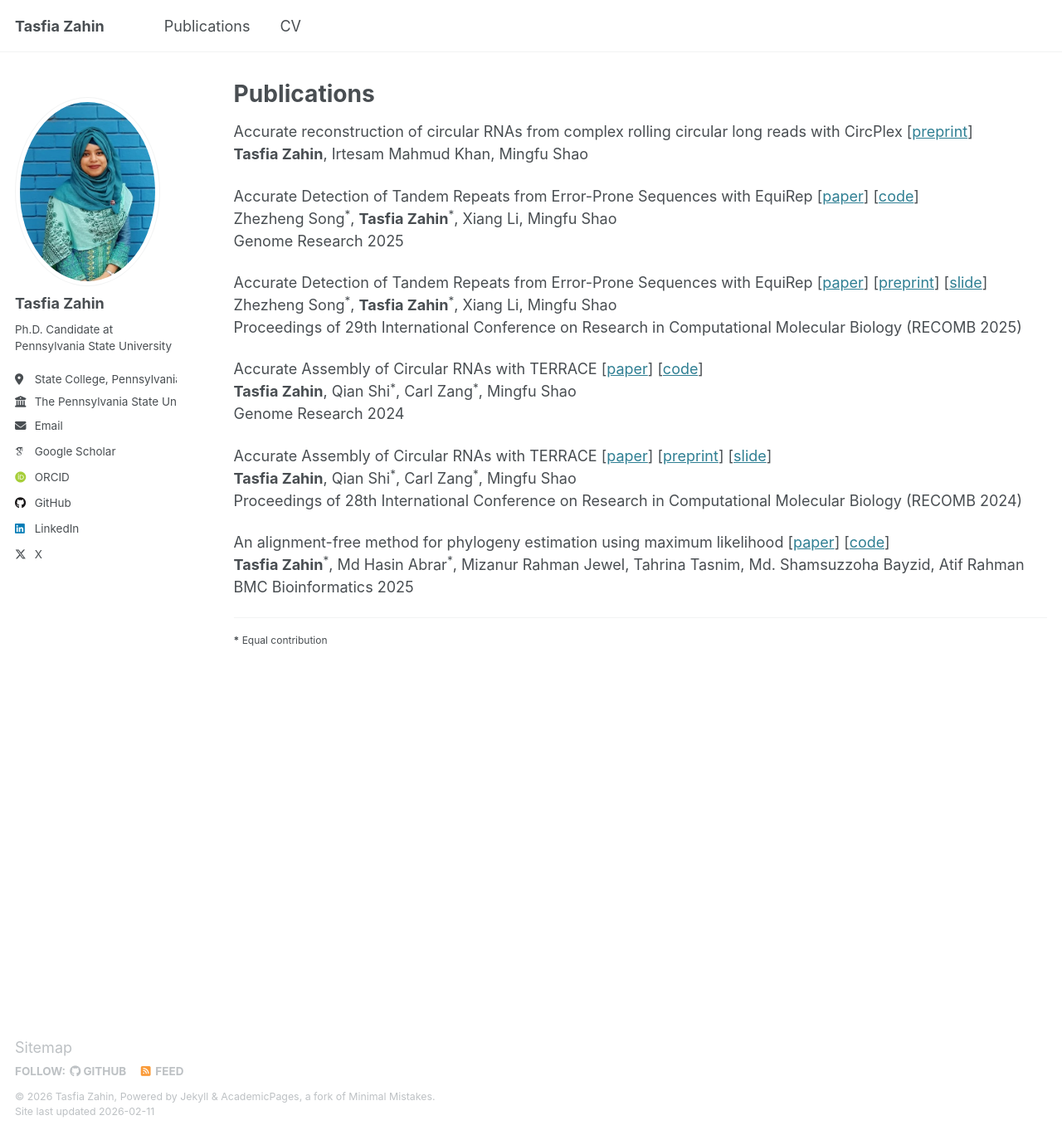
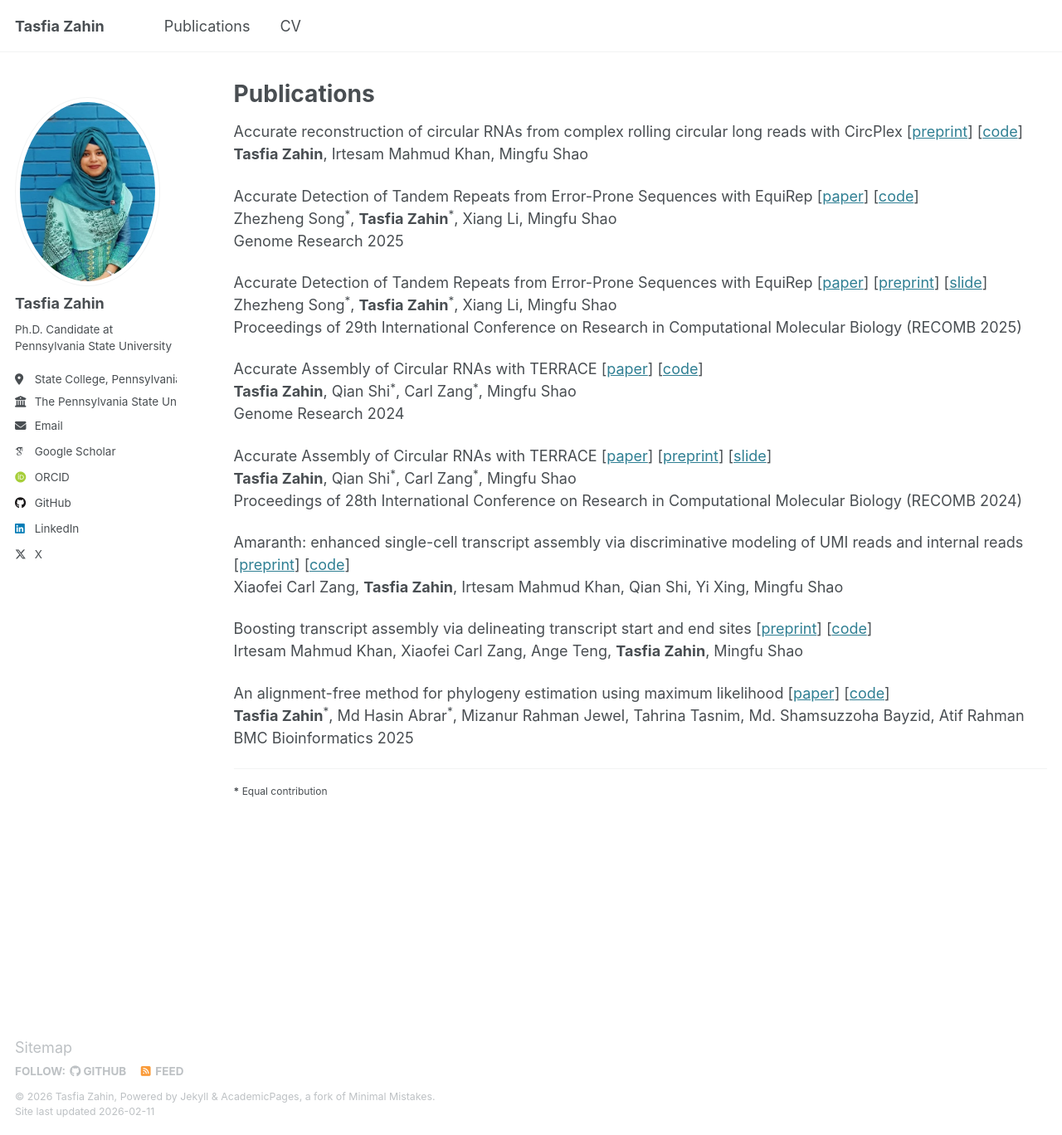
Before and after one commit to TasfiaZahin/TasfiaZahin.github.io, a Jekyll site: the page built from _pages/publications.html, in a window 1280 px wide and 1368 px high. Shown: the whole window at 83% size. Built offline with Jekyll 4.4.1, drawn with Linux system fonts in a browser that asks for light colours; some web fonts are replaced.

Commit message:
pub updated

```diff
--- a/_pages/publications.html
+++ b/_pages/publications.html
@@ -17,7 +17,8 @@ author_profile: true
     <p>
       <!-- <strong>Accurate reconstruction of circular RNAs from complex rolling circular long reads with CircPlex</strong> -->
       Accurate reconstruction of circular RNAs from complex rolling circular long reads with CircPlex
-      [<a href="https://doi.org/10.1101/2025.11.21.689841" target="_blank">preprint</a>]<br>
+      [<a href="https://doi.org/10.1101/2025.11.21.689841" target="_blank">preprint</a>]
+      [<a href="https://github.com/Shao-Group/CircPlex" target="_blank">code</a>]<br>
       <strong>Tasfia Zahin</strong>, Irtesam Mahmud Khan, Mingfu Shao
     </p>
   </div>
@@ -70,6 +71,26 @@ author_profile: true
 
   <div class="publication-item">
     <p>
+      <!-- <strong>Amaranth: enhanced single-cell transcript assembly via discriminative modeling of UMI reads and internal reads</strong> -->
+      Amaranth: enhanced single-cell transcript assembly via discriminative modeling of UMI reads and internal reads
+      [<a href="https://doi.org/10.1101/2025.11.24.690228" target="_blank">preprint</a>]
+      [<a href="https://github.com/Shao-Group/amaranth" target="_blank">code</a>]<br>
+      Xiaofei Carl Zang, <strong>Tasfia Zahin</strong>, Irtesam Mahmud Khan, Qian Shi, Yi Xing, Mingfu Shao
+    </p>
+  </div>
+
+  <div class="publication-item">
+    <p>
+      <!-- <strong>Boosting transcript assembly via delineating transcript start and end sites</strong> -->
+      Boosting transcript assembly via delineating transcript start and end sites
+      [<a href="https://doi.org/10.1101/2025.10.13.682211" target="_blank">preprint</a>]
+      [<a href="https://github.com/Shao-Group/Telos" target="_blank">code</a>]<br>
+      Irtesam Mahmud Khan, Xiaofei Carl Zang, Ange Teng, <strong>Tasfia Zahin</strong>, Mingfu Shao
+    </p>
+  </div>
+
+  <div class="publication-item">
+    <p>
       <!-- <strong>An alignment-free method for phylogeny estimation using maximum likelihood</strong> -->
       An alignment-free method for phylogeny estimation using maximum likelihood
       [<a href="https://doi.org/10.1186/s12859-025-06080-w" target="_blank">paper</a>]
```
